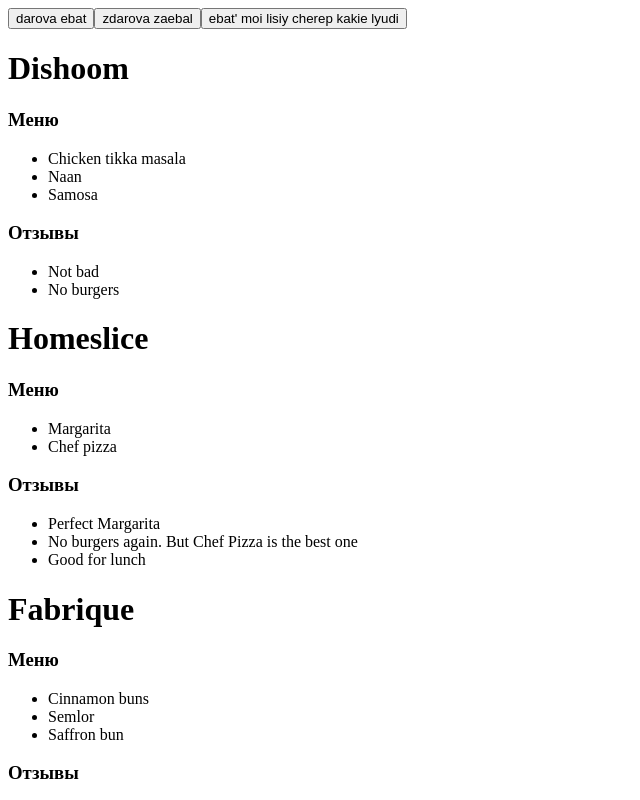
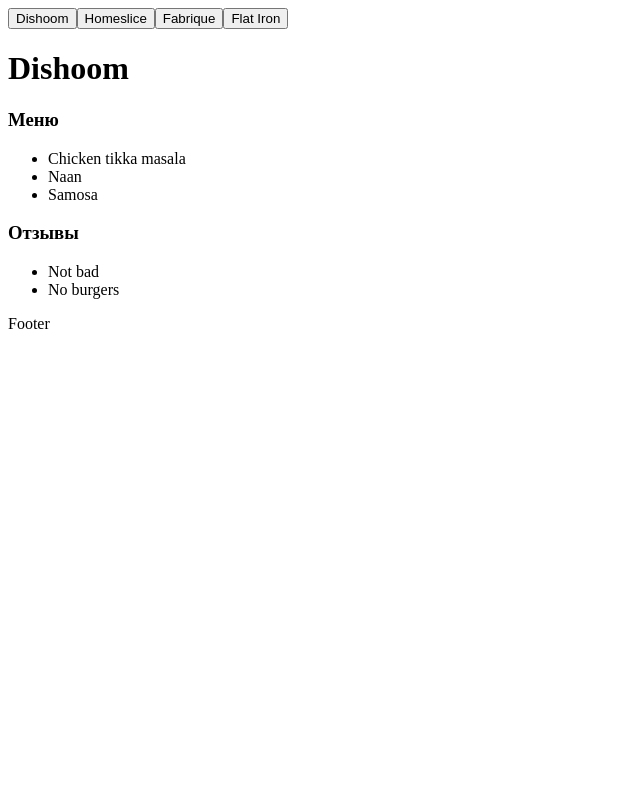
Before and after one commit to krparen/react-course-homeworks, a React (Vite) app: page / in a window 1280 px wide. Shown: the top 800 px of the page, without its empty margins (0-640 px from the left). Built offline with nearby package versions, Linux system fonts and the light colour scheme.

Commit message:
lecture-3/h2 buttons, one restaurant, no styles or state

```diff
--- a/src/App.jsx
+++ b/src/App.jsx
@@ -1,13 +1,8 @@
 import { Layout } from "./components/layout/component";
 import { restaurants } from "./constants/mock";
-import {Restaurant} from "./components/restaurant/component.jsx";
 
 export const App = () => {
     return (
-        <Layout>
-            {restaurants.map((restaurant) => (
-                <Restaurant restaurant={restaurant} />
-            ))}
-        </Layout>
+        <Layout restaurants={restaurants}></Layout>
     );
 };
--- a/src/components/layout/component.jsx
+++ b/src/components/layout/component.jsx
@@ -1,16 +1,17 @@
 import { Footer } from "../footer/component";
 import { Header } from "../header/component";
 import {Button} from "../button/button.jsx";
+import {Restaurant} from "../restaurant/component.jsx";
 
-export const Layout = ({ children }) => {
+export const Layout = ({ restaurants}) => {
     return (
         <div>
             <Header>
-                <Button text={"darova ebat"}/>
-                <Button text={"zdarova zaebal"}/>
-                <Button text={"ebat' moi lisiy cherep kakie lyudi"}/>
+                {restaurants.map(
+                    restaraunt => <Button text={restaraunt.name}/>
+                )}
             </Header>
-            <div>{children}</div>
+            <div><Restaurant restaurant={restaurants[0]}/></div>
             <Footer />
         </div>
     );
```
